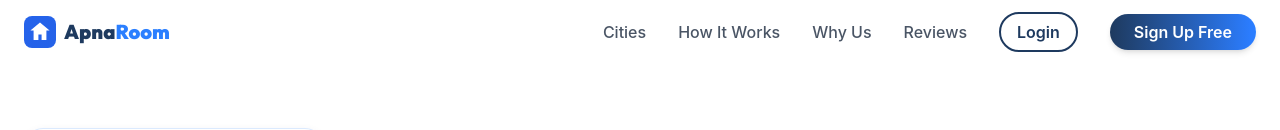
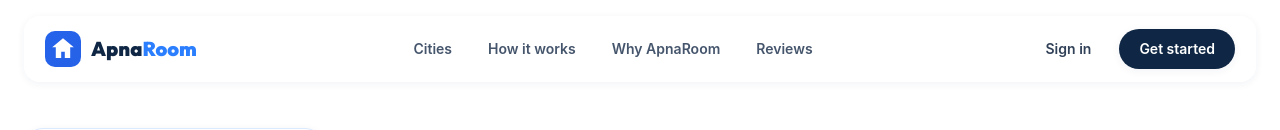
Before and after one commit to ammarqaisar11a55/ApnaRoom, a React (Vite) app in the folder frontend/: page / in a window 1280 px wide. Shown: the top 130 px of the page. Built offline with nearby package versions, Linux system fonts and the light colour scheme.

Commit message:
feat: enhance Navbar component with responsive design, improved layout, and mobile menu functionality

```diff
--- a/frontend/src/components/Navbar.jsx
+++ b/frontend/src/components/Navbar.jsx
@@ -1,5 +1,32 @@
 import { useState } from 'react'
 import { Link } from 'react-router-dom'
+
+const navItems = [
+  { label: 'Cities', href: '#cities' },
+  { label: 'How it works', href: '#how-it-works' },
+  { label: 'Why ApnaRoom', href: '#features' },
+  { label: 'Reviews', href: '#testimonials' },
+]
+
+function Logo() {
+  return (
+    <Link to="/" className="flex items-center gap-2.5" aria-label="ApnaRoom home">
+      <svg className="h-9 w-9 shrink-0" viewBox="0 0 40 40" fill="none" aria-hidden="true">
+        <rect width="40" height="40" rx="11" fill="url(#logoGrad)" />
+        <path d="M20 8 8 18h4v12h6v-7h4v7h6V18h4L20 8Z" fill="white" />
+        <defs>
+          <linearGradient id="logoGrad" x1="0" y1="0" x2="40" y2="40">
+            <stop stopColor="#2563eb" />
+            <stop offset="1" stopColor="#1e3a5f" />
+          </linearGradient>
+        </defs>
+      </svg>
+      <span className="text-xl font-black tracking-normal text-primary-800 font-display">
+        Apna<span className="text-blue-500">Room</span>
+      </span>
+    </Link>
+  )
+}
 
 export default function Navbar({ scrolled }) {
   const [mobileMenuOpen, setMobileMenuOpen] = useState(false)
@@ -9,67 +36,99 @@ export default function Navbar({ scrolled }) {
     setMobileMenuOpen(false)
     const element = document.querySelector(href)
     if (element) {
-      element.scrollIntoView({ behavior: 'smooth' })
+      element.scrollIntoView({ behavior: 'smooth', block: 'start' })
     }
   }
 
   return (
-    <nav className={`fixed top-0 left-0 w-full z-50 transition-all duration-350 ${
-      scrolled
-        ? 'bg-white/95 backdrop-blur-xl border-b border-gray-100 shadow-sm py-3'
-        : 'bg-white/75 backdrop-blur-xl py-4'
-    }`}>
-      <div className="max-w-7xl mx-auto px-6 flex items-center justify-between">
-        {/* Logo */}
-        <Link to="/" onClick={() => setMobileMenuOpen(false)} className="flex items-center gap-2 cursor-pointer">
-          <svg className="w-8 h-8" viewBox="0 0 40 40" fill="none">
-            <rect width="40" height="40" rx="10" fill="url(#logoGrad)" />
-            <path d="M20 8L8 18H12V30H18V23H22V30H28V18H32L20 8Z" fill="white" />
-            <defs>
-              <linearGradient id="logoGrad" x1="0" y1="0" x2="40" y2="40">
-                <stop stopColor="#2563eb" />
-                <stop offset="1" stopColor="#1e3a5f" />
-              </linearGradient>
-            </defs>
-          </svg>
-          <span className="text-xl font-black text-primary-700 font-display">
-            Apna<span className="text-blue-500">Room</span>
-          </span>
-        </Link>
+    <header className="fixed left-0 top-0 z-50 w-full px-4 pt-4 sm:px-6">
+      <nav
+        className={`mx-auto max-w-7xl rounded-2xl border transition-all duration-300 ${
+          scrolled
+            ? 'border-slate-200 bg-white/95 shadow-sm backdrop-blur-xl'
+            : 'border-white/70 bg-white/80 shadow-sm backdrop-blur-xl'
+        }`}
+      >
+        <div className="flex min-h-16 items-center justify-between px-4 sm:px-5">
+          <Logo />
 
-        {/* Desktop Menu */}
-        <ul className="hidden md:flex gap-8 items-center">
-          <li><a href="#cities" onClick={(e) => handleScrollTo(e, '#cities')} className="text-gray-600 hover:text-primary-700 font-medium transition-colors">Cities</a></li>
-          <li><a href="#how-it-works" onClick={(e) => handleScrollTo(e, '#how-it-works')} className="text-gray-600 hover:text-primary-700 font-medium transition-colors">How It Works</a></li>
-          <li><a href="#features" onClick={(e) => handleScrollTo(e, '#features')} className="text-gray-600 hover:text-primary-700 font-medium transition-colors">Why Us</a></li>
-          <li><a href="#testimonials" onClick={(e) => handleScrollTo(e, '#testimonials')} className="text-gray-600 hover:text-primary-700 font-medium transition-colors">Reviews</a></li>
-          <li><Link to="/login" className="px-4 py-2 text-primary-700 border-2 border-primary-700 rounded-full font-semibold hover:bg-primary-50 transition-colors">Login</Link></li>
-          <li><Link to="/signup" className="px-6 py-2 bg-gradient-to-r from-primary-700 to-blue-500 text-white rounded-full font-semibold shadow-md hover:shadow-lg transition-all">Sign Up Free</Link></li>
-        </ul>
+          <div className="hidden items-center gap-1 lg:flex">
+            {navItems.map((item) => (
+              <a
+                key={item.href}
+                href={item.href}
+                onClick={(e) => handleScrollTo(e, item.href)}
+                className="rounded-xl px-4 py-2 text-sm font-semibold text-slate-600 transition-colors hover:bg-slate-50 hover:text-primary-800"
+              >
+                {item.label}
+              </a>
+            ))}
+          </div>
 
-        {/* Mobile Menu Button */}
-        <button
-          onClick={() => setMobileMenuOpen(!mobileMenuOpen)}
-          className="md:hidden flex flex-col gap-1.5 p-2"
-          aria-label="Open menu"
-        >
-          <span className={`block w-6 h-0.5 bg-gray-700 transition-all ${mobileMenuOpen ? 'rotate-45 translate-y-2' : ''}`}></span>
-          <span className={`block w-6 h-0.5 bg-gray-700 transition-all ${mobileMenuOpen ? 'opacity-0' : ''}`}></span>
-          <span className={`block w-6 h-0.5 bg-gray-700 transition-all ${mobileMenuOpen ? '-rotate-45 -translate-y-2' : ''}`}></span>
-        </button>
-      </div>
+          <div className="hidden items-center gap-3 md:flex">
+            <Link
+              to="/login"
+              className="rounded-xl px-4 py-2 text-sm font-semibold text-slate-700 transition-colors hover:bg-slate-50 hover:text-primary-800"
+            >
+              Sign in
+            </Link>
+            <Link
+              to="/signup"
+              className="rounded-xl bg-primary-800 px-5 py-2.5 text-sm font-semibold text-white shadow-sm transition-all hover:bg-primary-700 hover:shadow-md active:scale-95"
+            >
+              Get started
+            </Link>
+          </div>
 
-      {/* Mobile Menu */}
-      {mobileMenuOpen && (
-        <div className="md:hidden bg-white border-t border-gray-100 mt-4 py-4 px-6 space-y-4">
-          <a href="#cities" onClick={(e) => handleScrollTo(e, '#cities')} className="block text-gray-700 hover:text-primary-700 font-medium py-2">Cities</a>
-          <a href="#how-it-works" onClick={(e) => handleScrollTo(e, '#how-it-works')} className="block text-gray-700 hover:text-primary-700 font-medium py-2">How It Works</a>
-          <a href="#features" onClick={(e) => handleScrollTo(e, '#features')} className="block text-gray-700 hover:text-primary-700 font-medium py-2">Why Us</a>
-          <a href="#testimonials" onClick={(e) => handleScrollTo(e, '#testimonials')} className="block text-gray-700 hover:text-primary-700 font-medium py-2">Reviews</a>
-          <Link to="/login" onClick={() => setMobileMenuOpen(false)} className="block text-gray-700 hover:text-primary-700 font-medium py-2">Login</Link>
-          <Link to="/signup" onClick={() => setMobileMenuOpen(false)} className="block px-6 py-2 bg-gradient-to-r from-primary-700 to-blue-500 text-white rounded-full font-semibold text-center">Sign Up Free</Link>
+          <button
+            type="button"
+            onClick={() => setMobileMenuOpen((open) => !open)}
+            className="flex h-11 w-11 items-center justify-center rounded-xl border border-slate-200 bg-white text-slate-700 transition-colors hover:bg-slate-50 md:hidden"
+            aria-label={mobileMenuOpen ? 'Close menu' : 'Open menu'}
+            aria-expanded={mobileMenuOpen}
+          >
+            <span className="relative h-4 w-5">
+              <span className={`absolute left-0 top-0 h-0.5 w-5 rounded-full bg-current transition-all ${mobileMenuOpen ? 'translate-y-2 rotate-45' : ''}`}></span>
+              <span className={`absolute left-0 top-2 h-0.5 w-5 rounded-full bg-current transition-all ${mobileMenuOpen ? 'opacity-0' : ''}`}></span>
+              <span className={`absolute left-0 top-4 h-0.5 w-5 rounded-full bg-current transition-all ${mobileMenuOpen ? '-translate-y-2 -rotate-45' : ''}`}></span>
+            </span>
+          </button>
         </div>
-      )}
-    </nav>
+
+        {mobileMenuOpen && (
+          <div className="border-t border-slate-100 px-4 pb-4 pt-2 md:hidden">
+            <div className="grid gap-1">
+              {navItems.map((item) => (
+                <a
+                  key={item.href}
+                  href={item.href}
+                  onClick={(e) => handleScrollTo(e, item.href)}
+                  className="rounded-xl px-3 py-3 text-sm font-semibold text-slate-700 transition-colors hover:bg-slate-50 hover:text-primary-800"
+                >
+                  {item.label}
+                </a>
+              ))}
+            </div>
+
+            <div className="mt-4 grid grid-cols-2 gap-3">
+              <Link
+                to="/login"
+                onClick={() => setMobileMenuOpen(false)}
+                className="rounded-xl border border-slate-200 px-4 py-3 text-center text-sm font-semibold text-slate-700 transition-colors hover:bg-slate-50"
+              >
+                Sign in
+              </Link>
+              <Link
+                to="/signup"
+                onClick={() => setMobileMenuOpen(false)}
+                className="rounded-xl bg-primary-800 px-4 py-3 text-center text-sm font-semibold text-white transition-colors hover:bg-primary-700"
+              >
+                Get started
+              </Link>
+            </div>
+          </div>
+        )}
+      </nav>
+    </header>
   )
 }
```
